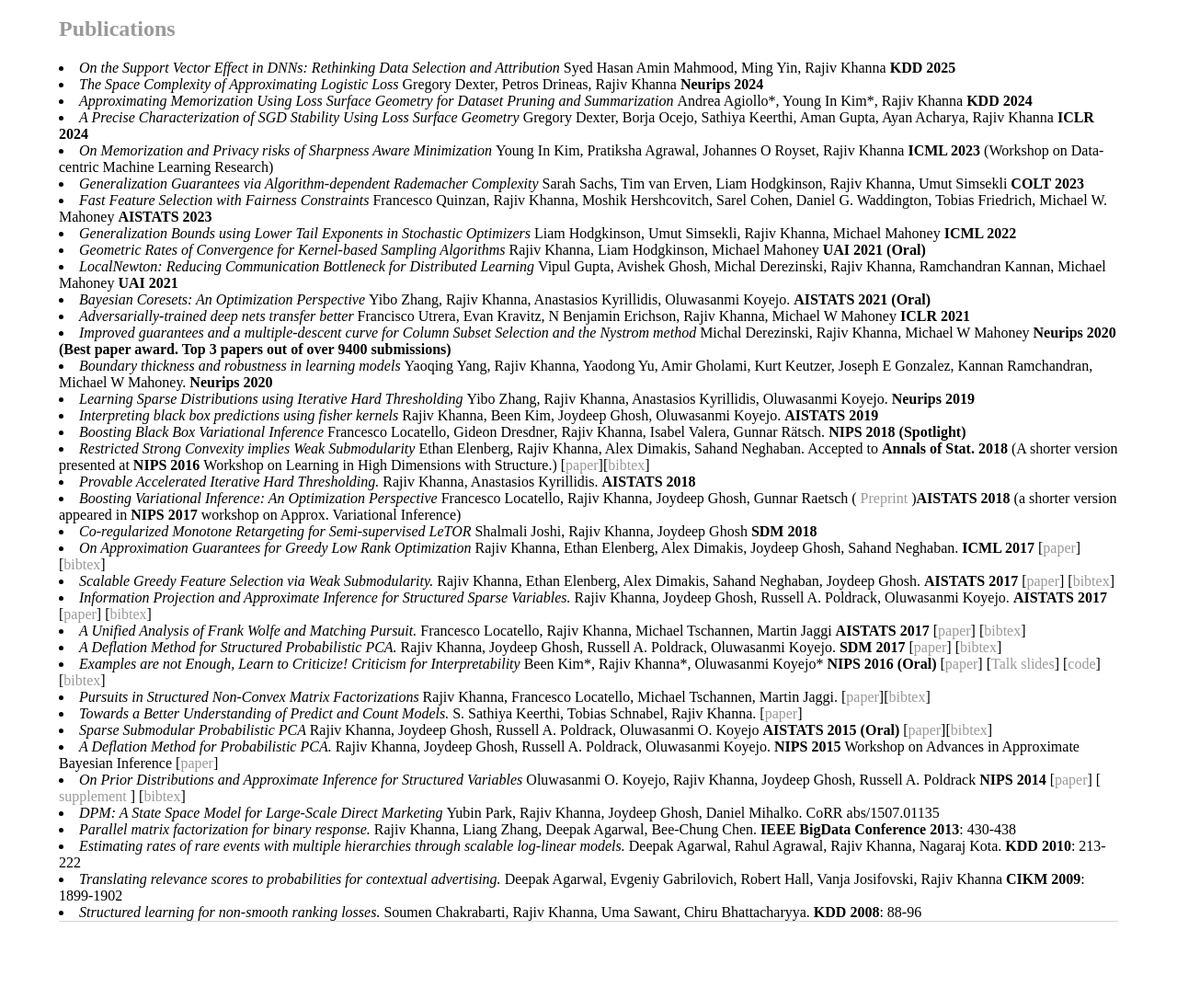
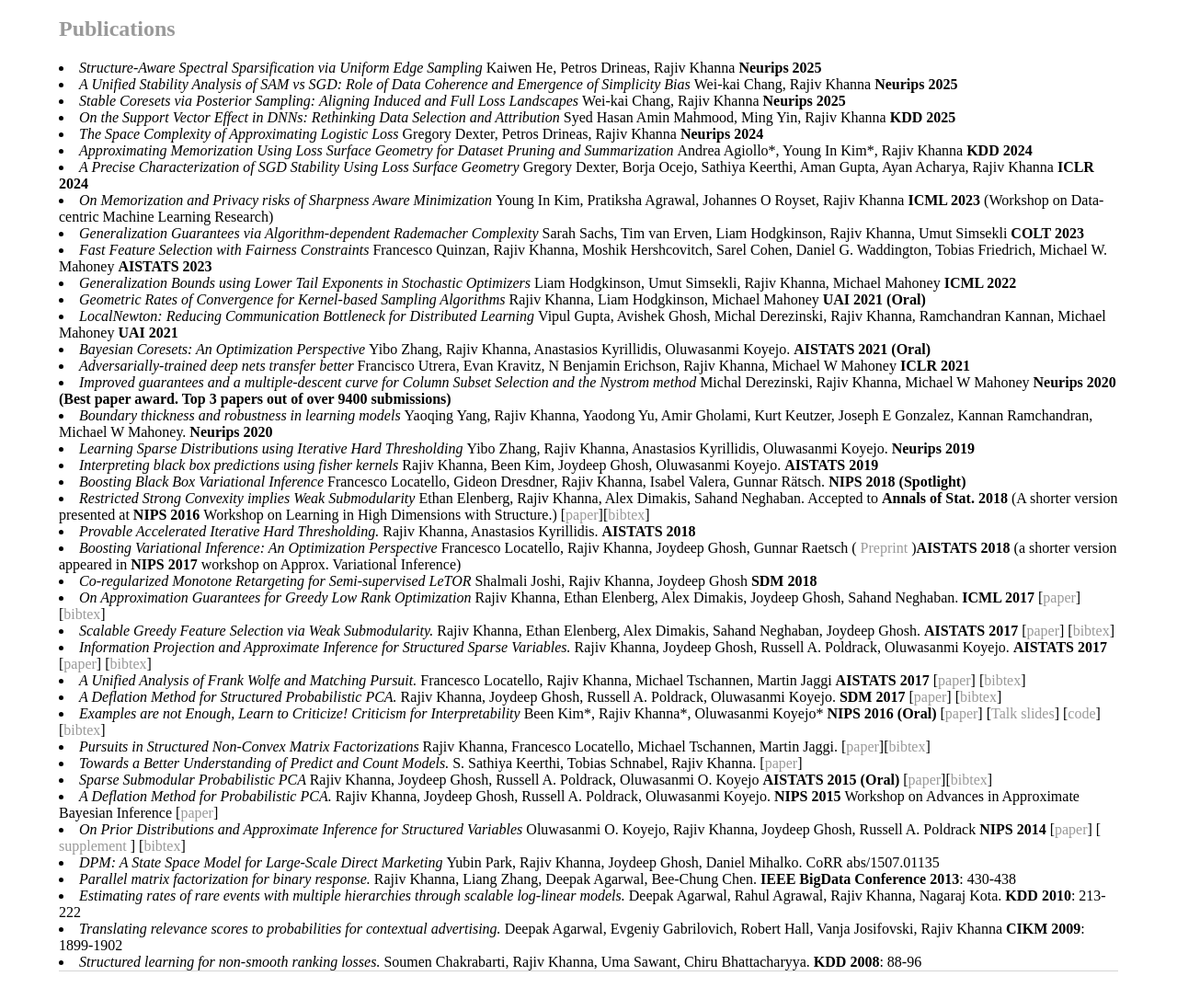
Before and after one commit to rjvak7/rjvak7.github.io, a Jekyll site: the page built from pubs.html, in a window 1280 px wide. Shown: the part 376-1462 px from the top of the page at 92% size. Built offline with Jekyll 4.4.1, drawn with Linux system fonts in a browser that asks for light colours; before the commit the page ends 1408 px from its top, so only the background shows below that.

Commit message:
Update publications in pubs.html
Added new publications and updated existing entries in the publications list.

```diff
--- a/pubs.html
+++ b/pubs.html
@@ -6,6 +6,9 @@ title: Rajiv Khanna -- Publications
 <div >
 
 <h2> <a name="Pubs"> Publications </a> </h2>
+   <li> <i> Structure-Aware Spectral Sparsification via Uniform Edge Sampling </i> Kaiwen He, Petros Drineas, Rajiv Khanna <b> Neurips 2025 </b> </li>
+   <li> <i> A Unified Stability Analysis of SAM vs SGD: Role of Data Coherence and Emergence of Simplicity Bias </i> Wei-kai Chang, Rajiv Khanna <b> Neurips 2025 </b> </li>
+   <li> <i> Stable Coresets via Posterior Sampling: Aligning Induced and Full Loss Landscapes </i> Wei-kai Chang, Rajiv Khanna <b> Neurips 2025 </b> </li>
 <li> <i> On the Support Vector Effect in DNNs: Rethinking Data Selection and Attribution</i> Syed Hasan Amin Mahmood, Ming Yin, Rajiv Khanna <b> KDD 2025 </b> </li>
 <li> <i> The Space Complexity of Approximating Logistic Loss</i> Gregory Dexter, Petros Drineas, Rajiv Khanna <b> Neurips 2024 </b> </li>
 <li> <i> Approximating Memorization Using Loss Surface Geometry for Dataset Pruning and Summarization </i> Andrea Agiollo*, Young In Kim*, Rajiv Khanna <b> KDD 2024 </b> </li>
```
